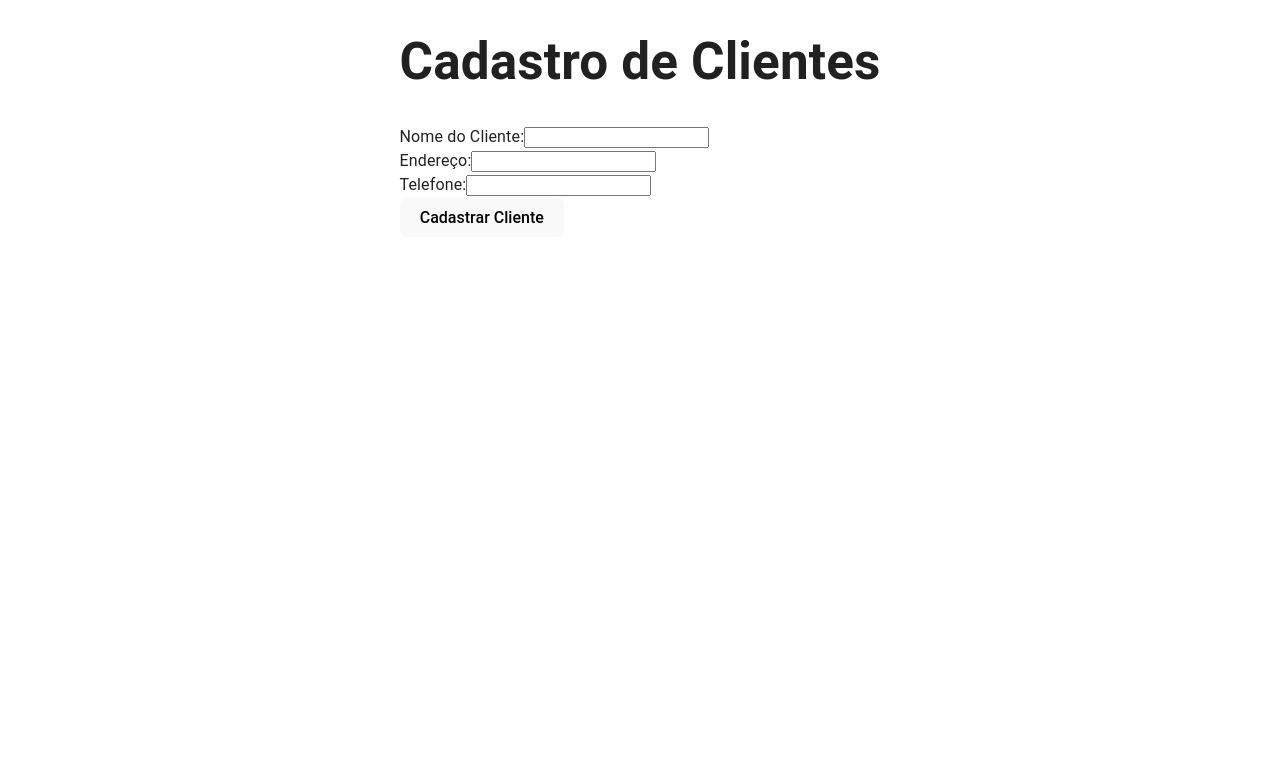
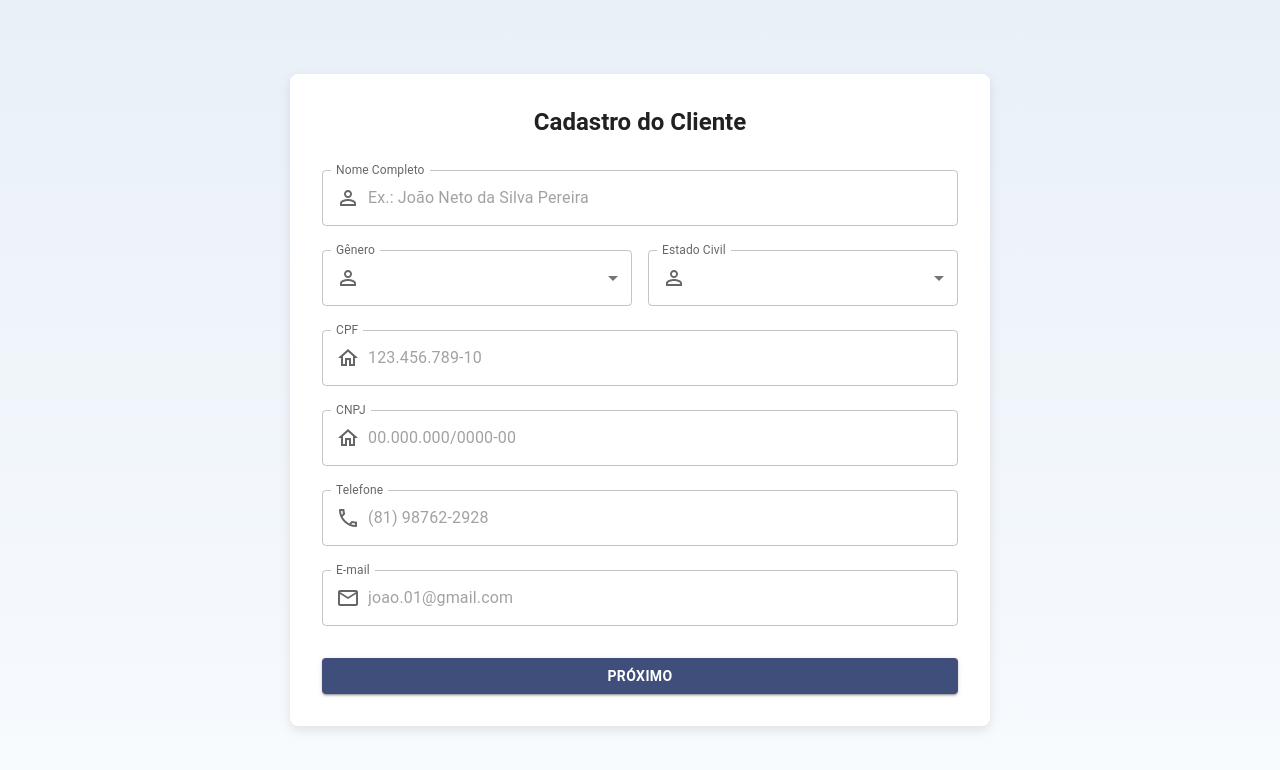
Before and after one commit to Cauasebastian/procesy-front-end, a React (Vite) app: page /cadastro-clientes in a window 1280 px wide. Shown: the top 770 px of the page. Built offline with nearby package versions, Linux system fonts and the light colour scheme.

Commit message:
[FEAT]Cadastro  de processo e clientes melhorado

```diff
--- a/src/pages/CadastroClientes.jsx
+++ b/src/pages/CadastroClientes.jsx
@@ -1,29 +1,153 @@
-import React from 'react'
+import React from 'react';
+import {
+  Box,
+  Typography,
+  TextField,
+  Button,
+  MenuItem,
+  Grid,
+} from '@mui/material';
+import PersonOutlineIcon from '@mui/icons-material/PersonOutline';
+import PhoneOutlinedIcon from '@mui/icons-material/PhoneOutlined';
+import EmailOutlinedIcon from '@mui/icons-material/EmailOutlined';
+import HomeOutlinedIcon from '@mui/icons-material/HomeOutlined';
 
 function CadastroClientes() {
   return (
-    <div>
-      <h1>Cadastro de Clientes</h1>
-      <form>
-        <label>
-          Nome do Cliente:
-          <input type="text" name="nomeCliente" />
-        </label>
-        <br />
-        <label>
-          Endereço:
-          <input type="text" name="endereco" />
-        </label>
-        <br />
-        <label>
-          Telefone:
-          <input type="tel" name="telefone" />
-        </label>
-        <br />
-        <button type="submit">Cadastrar Cliente</button>
-      </form>
-    </div>
-  )
+    <Box
+      sx={{
+        display: 'flex',
+        justifyContent: 'center',
+        alignItems: 'center',
+        width: '100vw',
+        height: '100vh',
+        background: 'linear-gradient(to bottom, #e9f0f8, #f8fbfe)',
+        padding: 2,
+      }}
+    >
+      <Box
+        sx={{
+          width: '90%', // Ajuste para responsividade
+          maxWidth: '700px', // Limite para telas maiores
+          backgroundColor: '#fff',
+          padding: 4,
+          borderRadius: 2,
+          boxShadow: '0px 4px 12px rgba(0, 0, 0, 0.1)',
+        }}
+      >
+        <Typography variant="h5" sx={{ fontWeight: 'bold', mb: 2, textAlign: 'center' }}>
+          Cadastro do Cliente
+        </Typography>
+        <Box component="form" sx={{ mt: 2 }}>
+          <TextField
+            fullWidth
+            label="Nome Completo"
+            margin="normal"
+            placeholder="Ex.: João Neto da Silva Pereira"
+            InputProps={{
+              startAdornment: (
+                <PersonOutlineIcon sx={{ mr: 1, color: 'text.secondary' }} />
+              ),
+            }}
+          />
+          <Grid container spacing={2}>
+            <Grid item xs={12} sm={6}>
+              <TextField
+                fullWidth
+                label="Gênero"
+                margin="normal"
+                select
+                defaultValue=""
+                InputProps={{
+                  startAdornment: (
+                    <PersonOutlineIcon sx={{ mr: 1, color: 'text.secondary' }} />
+                  ),
+                }}
+              >
+                <MenuItem value="Masculino">Masculino</MenuItem>
+                <MenuItem value="Feminino">Feminino</MenuItem>
+                <MenuItem value="Outro">Outro</MenuItem>
+              </TextField>
+            </Grid>
+            <Grid item xs={12} sm={6}>
+              <TextField
+                fullWidth
+                label="Estado Civil"
+                margin="normal"
+                select
+                defaultValue=""
+                InputProps={{
+                  startAdornment: (
+                    <PersonOutlineIcon sx={{ mr: 1, color: 'text.secondary' }} />
+                  ),
+                }}
+              >
+                <MenuItem value="Solteiro">Solteiro</MenuItem>
+                <MenuItem value="Casado">Casado</MenuItem>
+                <MenuItem value="Divorciado">Divorciado</MenuItem>
+              </TextField>
+            </Grid>
+          </Grid>
+          <TextField
+            fullWidth
+            label="CPF"
+            margin="normal"
+            placeholder="123.456.789-10"
+            InputProps={{
+              startAdornment: (
+                <HomeOutlinedIcon sx={{ mr: 1, color: 'text.secondary' }} />
+              ),
+            }}
+          />
+          <TextField
+            fullWidth
+            label="CNPJ"
+            margin="normal"
+            placeholder="00.000.000/0000-00"
+            InputProps={{
+              startAdornment: (
+                <HomeOutlinedIcon sx={{ mr: 1, color: 'text.secondary' }} />
+              ),
+            }}
+          />
+          <TextField
+            fullWidth
+            label="Telefone"
+            margin="normal"
+            placeholder="(81) 98762-2928"
+            InputProps={{
+              startAdornment: (
+                <PhoneOutlinedIcon sx={{ mr: 1, color: 'text.secondary' }} />
+              ),
+            }}
+          />
+          <TextField
+            fullWidth
+            label="E-mail"
+            margin="normal"
+            placeholder="joao.01@gmail.com"
+            InputProps={{
+              startAdornment: (
+                <EmailOutlinedIcon sx={{ mr: 1, color: 'text.secondary' }} />
+              ),
+            }}
+          />
+          <Button
+            fullWidth
+            variant="contained"
+            sx={{
+              mt: 3,
+              backgroundColor: '#3F4E7A',
+              ':hover': { backgroundColor: '#2F3C5E' },
+              fontWeight: 'bold',
+            }}
+          >
+            Próximo
+          </Button>
+        </Box>
+      </Box>
+    </Box>
+  );
 }
 
-export default CadastroClientes
+export default CadastroClientes;
--- a/src/pages/CadastroProcessos.jsx
+++ b/src/pages/CadastroProcessos.jsx
@@ -1,29 +1,209 @@
-import React from 'react'
+import React, { useState } from 'react';
+import {
+  Box,
+  Typography,
+  TextField,
+  Button,
+  MenuItem,
+  Grid,
+  IconButton,
+} from '@mui/material';
+import UploadFileOutlinedIcon from '@mui/icons-material/UploadFileOutlined';
 
 function CadastroProcessos() {
+  const [uploadedFiles, setUploadedFiles] = useState({
+    contrato: null,
+    procuracao: null,
+    peticao: null,
+    documentos: null,
+  });
+
+  const handleFileUpload = (e, docType) => {
+    const file = e.target.files[0];
+    setUploadedFiles((prevFiles) => ({
+      ...prevFiles,
+      [docType]: file ? file.name : null,
+    }));
+  };
+
   return (
-    <div>
-      <h1>Cadastro de Processos</h1>
-      <form>
-        <label>
-          Número do Processo:
-          <input type="text" name="numeroProcesso" />
-        </label>
-        <br />
-        <label>
-          Cliente:
-          <input type="text" name="cliente" />
-        </label>
-        <br />
-        <label>
-          Descrição:
-          <textarea name="descricao"></textarea>
-        </label>
-        <br />
-        <button type="submit">Cadastrar Processo</button>
-      </form>
-    </div>
-  )
+    <Box
+      sx={{
+        display: 'flex',
+        justifyContent: 'center',
+        alignItems: 'center',
+        width: '100vw',
+        height: '100vh',
+        background: 'linear-gradient(to bottom, #f5f5f5, #ffffff)',
+        padding: 2,
+      }}
+    >
+      <Box
+        sx={{
+          width: '90%',
+          maxWidth: '800px',
+          backgroundColor: '#fff',
+          padding: 4,
+          borderRadius: 2,
+          boxShadow: '0px 4px 12px rgba(0, 0, 0, 0.1)',
+        }}
+      >
+        {/* Header */}
+        <Typography variant="h6" sx={{ fontWeight: 'bold', mb: 3, textAlign: 'center' }}>
+          Cadastro do Cliente
+        </Typography>
+
+        {/* Abas - Simulação */}
+        <Box sx={{ display: 'flex', gap: 2, mb: 3, justifyContent: 'center' }}>
+          <Button variant="text" sx={{ fontWeight: 'bold', color: '#555' }}>
+            Dados Pessoais
+          </Button>
+          <Button variant="text" sx={{ fontWeight: 'bold', color: '#555' }}>
+            Documentos
+          </Button>
+          <Button variant="text" sx={{ fontWeight: 'bold', color: '#3F4E7A', borderBottom: '2px solid #3F4E7A' }}>
+            Processo
+          </Button>
+        </Box>
+
+        {/* Dados do Processo */}
+        <Typography variant="subtitle1" sx={{ mb: 2, fontWeight: 'bold' }}>
+          Dados do Processo
+        </Typography>
+        <Grid container spacing={2}>
+          <Grid item xs={12} sm={6}>
+            <TextField
+              fullWidth
+              label="Tipo de Processo"
+              margin="normal"
+              select
+              defaultValue=""
+            >
+              <MenuItem value="Civil">Civil</MenuItem>
+              <MenuItem value="Trabalhista">Trabalhista</MenuItem>
+              <MenuItem value="Criminal">Criminal</MenuItem>
+            </TextField>
+          </Grid>
+          <Grid item xs={12} sm={6}>
+            <TextField
+              fullWidth
+              label="Tipo de Atendimento"
+              margin="normal"
+              select
+              defaultValue=""
+            >
+              <MenuItem value="Presencial">Presencial</MenuItem>
+              <MenuItem value="Online">Online</MenuItem>
+            </TextField>
+          </Grid>
+        </Grid>
+        <Grid container spacing={2}>
+          <Grid item xs={12} sm={6}>
+            <TextField
+              fullWidth
+              label="Data de Início"
+              margin="normal"
+              type="date"
+              InputLabelProps={{ shrink: true }}
+            />
+          </Grid>
+          <Grid item xs={12} sm={6}>
+            <TextField
+              fullWidth
+              label="Data de Atualização"
+              margin="normal"
+              type="date"
+              InputLabelProps={{ shrink: true }}
+            />
+          </Grid>
+        </Grid>
+        <Grid container spacing={2}>
+          <Grid item xs={12} sm={6}>
+            <TextField
+              fullWidth
+              label="Status do Processo"
+              margin="normal"
+              select
+              defaultValue="Em Andamento"
+            >
+              <MenuItem value="Em Andamento">Em Andamento</MenuItem>
+              <MenuItem value="Concluído">Concluído</MenuItem>
+              <MenuItem value="Pendente">Pendente</MenuItem>
+            </TextField>
+          </Grid>
+          <Grid item xs={12} sm={6}>
+            <TextField
+              fullWidth
+              label="Número do Processo"
+              margin="normal"
+              placeholder="PRO.0010891"
+            />
+          </Grid>
+        </Grid>
+
+        {/* Documentos */}
+        <Typography variant="subtitle1" sx={{ mb: 2, fontWeight: 'bold', mt: 4 }}>
+          Carregar Documentos
+        </Typography>
+        <Grid container spacing={2}>
+          {['Contrato', 'Procuração', 'Petição', 'Documentos'].map((doc, index) => {
+            const key = doc.toLowerCase();
+            return (
+              <Grid item xs={12} sm={6} key={index}>
+                <Box>
+                  <TextField
+                    fullWidth
+                    label={`Carregar ${doc}`}
+                    margin="normal"
+                    InputProps={{
+                      endAdornment: (
+                        <IconButton component="label">
+                          <UploadFileOutlinedIcon />
+                          <input
+                            type="file"
+                            hidden
+                            onChange={(e) => handleFileUpload(e, key)}
+                          />
+                        </IconButton>
+                      ),
+                    }}
+                    placeholder={uploadedFiles[key] || 'Nenhum arquivo selecionado'}
+                    disabled
+                  />
+                  <TextField
+                    fullWidth
+                    label={`Status do ${doc}`}
+                    margin="normal"
+                    select
+                    defaultValue="Em Andamento"
+                  >
+                    <MenuItem value="Em Andamento">Em Andamento</MenuItem>
+                    <MenuItem value="Concluído">Concluído</MenuItem>
+                    <MenuItem value="Pendente">Pendente</MenuItem>
+                  </TextField>
+                </Box>
+              </Grid>
+            );
+          })}
+        </Grid>
+
+        {/* Botão Final */}
+        <Button
+          fullWidth
+          variant="contained"
+          sx={{
+            mt: 4,
+            backgroundColor: '#3F4E7A',
+            ':hover': { backgroundColor: '#2F3C5E' },
+            fontWeight: 'bold',
+            borderRadius: 8,
+          }}
+        >
+          Criar Novo Processo
+        </Button>
+      </Box>
+    </Box>
+  );
 }
 
-export default CadastroProcessos
+export default CadastroProcessos;
```
